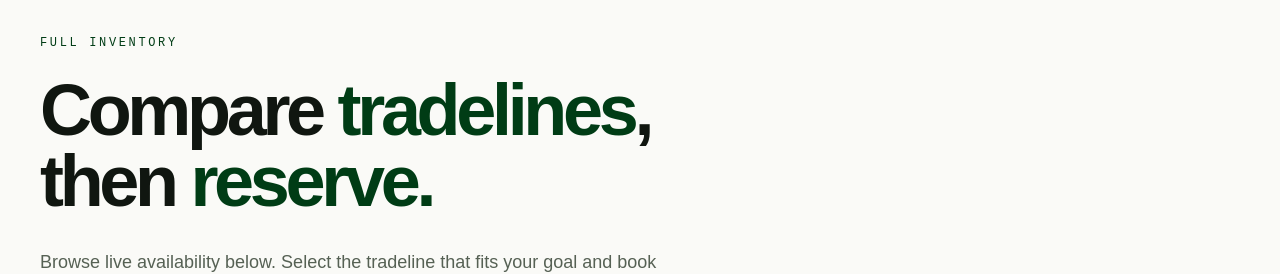
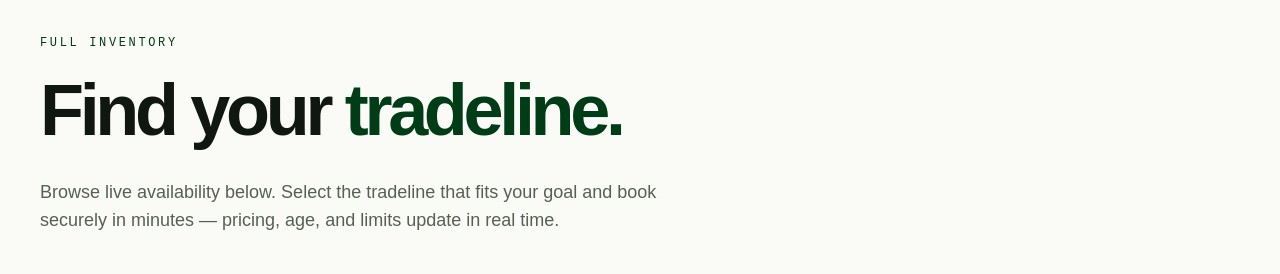
Before and after one commit to SavageT1/A1Tradelines2, a Next.js app: page /inventory in a window 1280 px wide. Shown: the part 142-416 px from the top of the page. Built offline with nearby package versions, Linux system fonts and the light colour scheme; no server answers.

Commit message:
Simplify inventory headline: 'Find your tradeline' (drop compare/reserve jargon)

```diff
--- a/app/inventory/page.tsx
+++ b/app/inventory/page.tsx
@@ -6,11 +6,11 @@ import { LiveInventory } from '@/components/live-inventory'
 import { site } from '@/lib/site'
 
 export const metadata: Metadata = {
-  title: 'Tradeline Inventory — Compare & Reserve Seasoned Tradelines',
+  title: 'Tradeline Inventory — Find Your Seasoned Tradeline',
   description:
-    'Browse the full A1 Tradelines inventory. Sort by price, age, or limit, and see reporting dates and posting windows on every seasoned tradeline. Reserving is free — no payment until a specialist confirms your pick.',
+    'Browse the full A1 Tradelines inventory. Sort by price, age, or limit, and see reporting dates and posting windows on every seasoned tradeline. Getting started is free — no payment until a specialist confirms your pick.',
   alternates: { canonical: '/inventory' },
-  openGraph: { title: 'Tradeline Inventory — A1 Tradelines', description: 'Compare and reserve seasoned authorized-user tradelines.', url: '/inventory' },
+  openGraph: { title: 'Tradeline Inventory — A1 Tradelines', description: 'Browse and pick seasoned authorized-user tradelines.', url: '/inventory' },
 }
 
 export default function InventoryPage() {
@@ -23,7 +23,7 @@ export default function InventoryPage() {
           <div className="max-w-3xl">
             <p className="mb-6 font-mono text-xs uppercase tracking-[0.22em] text-primary">Full inventory</p>
             <h1 className="text-balance font-sans text-5xl font-semibold leading-[0.98] tracking-[-0.06em] sm:text-6xl lg:text-7xl">
-              Compare <span className="text-primary">tradelines</span>, then <span className="text-primary">reserve.</span>
+              Find your <span className="text-primary">tradeline.</span>
             </h1>
             <p className="mt-8 max-w-2xl text-lg leading-7 text-muted-foreground">
               Browse live availability below. Select the tradeline that fits your goal and book securely in minutes — pricing, age, and limits update in real time.
```
